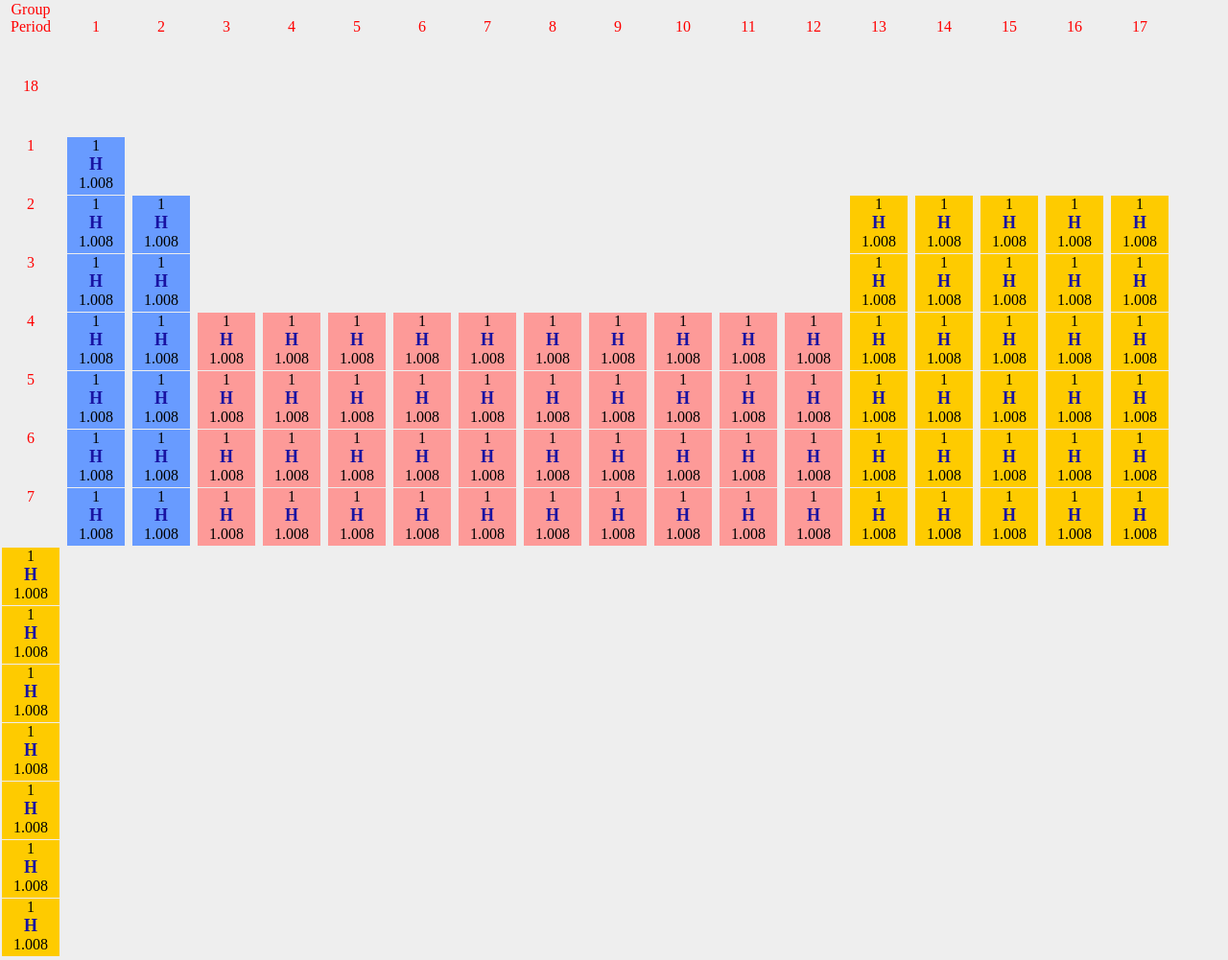
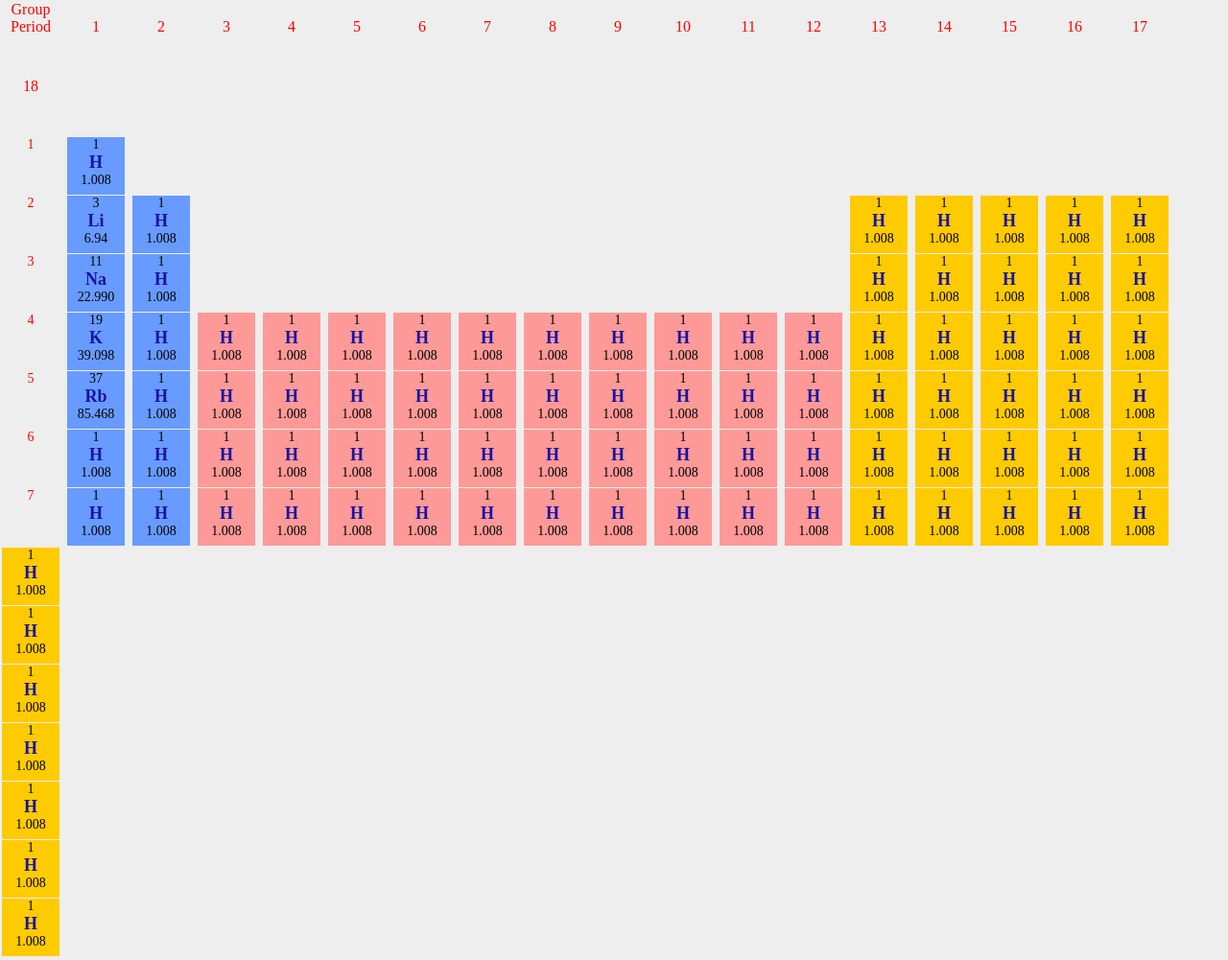
Before and after one commit to DeizyRozas/tabla-periodica, a plain HTML site: page index.html in a window 1280 px wide. Shown: the top 1001 px of the page at 96% size. Drawn offline with nearby package versions, Linux system fonts and the light colour scheme.

Commit message:
agrego algunos elementos periodicos con nombre

```diff
--- a/index.html
+++ b/index.html
@@ -28,8 +28,7 @@
             <li class="horizontales">15</li>
             <li class="horizontales">16</li>
             <li class="horizontales">17</li>
-            <li class="horizontales" class="horizontales">18</li>
-        </ul>
+            <li class="horizontales" class="horizontales">18</li></ul>
         <ul class= "numeros">
             <li><p>1</p></li> <li><p>2</p></li>
             <li><p>3</p></li> <li><p>4</p></li> <li><p>5</p></li>
@@ -37,10 +36,10 @@
 
         <div class="azules"><ul >
             <li class="azu"><p>1</p> <h2>H</h2> <p>1.008</p></li>
-            <li class="azu"><p>1</p> <h2>H</h2> <p>1.008</p></li>
-            <li class="azu"><p>1</p> <h2>H</h2> <p>1.008</p></li>
-            <li class="azu"><p>1</p> <h2>H</h2> <p>1.008</p></li>
-            <li class="azu"><p>1</p> <h2>H</h2> <p>1.008</p></li>
+            <li class="azu"><p>3</p> <h2>Li</h2> <p>6.94</p></li>
+            <li class="azu"><p>11</p> <h2>Na</h2> <p>22.990</p></li>
+            <li class="azu"><p>19</p> <h2>K</h2> <p>39.098</p></li>
+            <li class="azu"><p>37</p> <h2>Rb</h2> <p>85.468</p></li>
             <li class="azu"><p>1</p> <h2>H</h2> <p>1.008</p></li>
             <li class="azu"><p>1</p> <h2>H</h2> <p>1.008</p></li>
         </ul>
@@ -58,62 +57,87 @@
             <li class="ros"><p>1</p> <h2>H</h2> <p>1.008</p></li>
             <li class="ros"><p>1</p> <h2>H</h2> <p>1.008</p></li>
             <li class="ros"><p>1</p> <h2>H</h2> <p>1.008</p></li>
-            <li class="ros"><p>1</p> <h2>H</h2> <p>1.008</p></li>
-        </ul>
+            <li class="ros"><p>1</p> <h2>H</h2> <p>1.008</p></li></ul>
         <ul class="rosa">
             <li class="ros"><p>1</p> <h2>H</h2> <p>1.008</p></li>
             <li class="ros"><p>1</p> <h2>H</h2> <p>1.008</p></li>
             <li class="ros"><p>1</p> <h2>H</h2> <p>1.008</p></li>
-            <li class="ros"><p>1</p> <h2>H</h2> <p>1.008</p></li>
-        </ul>
+            <li class="ros"><p>1</p> <h2>H</h2> <p>1.008</p></li></ul>
         <ul class="rosa">
             <li class="ros"><p>1</p> <h2>H</h2> <p>1.008</p></li>
             <li class="ros"><p>1</p> <h2>H</h2> <p>1.008</p></li>
             <li class="ros"><p>1</p> <h2>H</h2> <p>1.008</p></li>
-            <li class="ros"><p>1</p> <h2>H</h2> <p>1.008</p></li>
-        </ul>
+            <li class="ros"><p>1</p> <h2>H</h2> <p>1.008</p></li></ul>
         <ul class="rosa">
             <li class="ros"><p>1</p> <h2>H</h2> <p>1.008</p></li>
             <li class="ros"><p>1</p> <h2>H</h2> <p>1.008</p></li>
             <li class="ros"><p>1</p> <h2>H</h2> <p>1.008</p></li>
-            <li class="ros"><p>1</p> <h2>H</h2> <p>1.008</p></li>
-        </ul>
+            <li class="ros"><p>1</p> <h2>H</h2> <p>1.008</p></li></ul>
         <ul class="rosa">
             <li class="ros"><p>1</p> <h2>H</h2> <p>1.008</p></li>
             <li class="ros"><p>1</p> <h2>H</h2> <p>1.008</p></li>
             <li class="ros"><p>1</p> <h2>H</h2> <p>1.008</p></li>
-            <li class="ros"><p>1</p> <h2>H</h2> <p>1.008</p></li>
-        </ul>
+            <li class="ros"><p>1</p> <h2>H</h2> <p>1.008</p></li></ul>
         <ul class="rosa">
             <li class="ros"><p>1</p> <h2>H</h2> <p>1.008</p></li>
             <li class="ros"><p>1</p> <h2>H</h2> <p>1.008</p></li>
             <li class="ros"><p>1</p> <h2>H</h2> <p>1.008</p></li>
-            <li class="ros"><p>1</p> <h2>H</h2> <p>1.008</p></li>
-        </ul>
+            <li class="ros"><p>1</p> <h2>H</h2> <p>1.008</p></li></ul>
         <ul class="rosa">
             <li class="ros"><p>1</p> <h2>H</h2> <p>1.008</p></li>
             <li class="ros"><p>1</p> <h2>H</h2> <p>1.008</p></li>
             <li class="ros"><p>1</p> <h2>H</h2> <p>1.008</p></li>
-            <li class="ros"><p>1</p> <h2>H</h2> <p>1.008</p></li>
-        </ul>
+            <li class="ros"><p>1</p> <h2>H</h2> <p>1.008</p></li></ul>
         <ul class="rosa">
             <li class="ros"><p>1</p> <h2>H</h2> <p>1.008</p></li>
             <li class="ros"><p>1</p> <h2>H</h2> <p>1.008</p></li>
             <li class="ros"><p>1</p> <h2>H</h2> <p>1.008</p></li>
-            <li class="ros"><p>1</p> <h2>H</h2> <p>1.008</p></li>
-        </ul>
+            <li class="ros"><p>1</p> <h2>H</h2> <p>1.008</p></li></ul>
         <ul class="rosa">
             <li class="ros"><p>1</p> <h2>H</h2> <p>1.008</p></li>
             <li class="ros"><p>1</p> <h2>H</h2> <p>1.008</p></li>
             <li class="ros"><p>1</p> <h2>H</h2> <p>1.008</p></li>
-            <li class="ros"><p>1</p> <h2>H</h2> <p>1.008</p></li>
-        </ul>
+            <li class="ros"><p>1</p> <h2>H</h2> <p>1.008</p></li></ul>
         <ul class="rosa">
             <li class="ros"><p>1</p> <h2>H</h2> <p>1.008</p></li>
             <li class="ros"><p>1</p> <h2>H</h2> <p>1.008</p></li>
             <li class="ros"><p>1</p> <h2>H</h2> <p>1.008</p></li>
-            <li class="ros"><p>1</p> <h2>H</h2> <p>1.008</p></li>
-        </ul>
+            <li class="ros"><p>1</p> <h2>H</h2> <p>1.008</p></li> </ul>
+        <ul class="amarillo">
+            <li class="ama"><p>1</p> <h2>H</h2> <p>1.008</p></li>
+            <li class="ama"><p>1</p> <h2>H</h2> <p>1.008</p></li>
+            <li class="ama"><p>1</p> <h2>H</h2> <p>1.008</p></li>
+            <li class="ama"><p>1</p> <h2>H</h2> <p>1.008</p></li>
+            <li class="ama"><p>1</p> <h2>H</h2> <p>1.008</p></li>
+            <li class="ama"><p>1</p> <h2>H</h2> <p>1.008</p></li></ul>
+        <ul class="amarillo">
+            <li class="ama"><p>1</p> <h2>H</h2> <p>1.008</p></li>
+            <li class="ama"><p>1</p> <h2>H</h2> <p>1.008</p></li>
+            <li class="ama"><p>1</p> <h2>H</h2> <p>1.008</p></li>
+            <li class="ama"><p>1</p> <h2>H</h2> <p>1.008</p></li>
+            <li class="ama"><p>1</p> <h2>H</h2> <p>1.008</p></li>
+            <li class="ama"><p>1</p> <h2>H</h2> <p>1.008</p></li></ul>
+        <ul class="amarillo">
+            <li class="ama"><p>1</p> <h2>H</h2> <p>1.008</p></li>
+            <li class="ama"><p>1</p> <h2>H</h2> <p>1.008</p></li>
+            <li class="ama"><p>1</p> <h2>H</h2> <p>1.008</p></li>
+            <li class="ama"><p>1</p> <h2>H</h2> <p>1.008</p></li>
+            <li class="ama"><p>1</p> <h2>H</h2> <p>1.008</p></li>
+            <li class="ama"><p>1</p> <h2>H</h2> <p>1.008</p></li></ul>
+        <ul class="amarillo">
+            <li class="ama"><p>1</p> <h2>H</h2> <p>1.008</p></li>
+            <li class="ama"><p>1</p> <h2>H</h2> <p>1.008</p></li>
+            <li class="ama"><p>1</p> <h2>H</h2> <p>1.008</p></li>
+            <li class="ama"><p>1</p> <h2>H</h2> <p>1.008</p></li>
+            <li class="ama"><p>1</p> <h2>H</h2> <p>1.008</p></li>
+            <li class="ama"><p>1</p> <h2>H</h2> <p>1.008</p></li></ul>
+        <ul class="amarillo">
+            <li class="ama"><p>1</p> <h2>H</h2> <p>1.008</p></li>
+            <li class="ama"><p>1</p> <h2>H</h2> <p>1.008</p></li>
+            <li class="ama"><p>1</p> <h2>H</h2> <p>1.008</p></li>
+            <li class="ama"><p>1</p> <h2>H</h2> <p>1.008</p></li>
+            <li class="ama"><p>1</p> <h2>H</h2> <p>1.008</p></li>
+            <li class="ama"><p>1</p> <h2>H</h2> <p>1.008</p></li></ul>
         <ul class="amarillo">
             <li class="ama"><p>1</p> <h2>H</h2> <p>1.008</p></li>
             <li class="ama"><p>1</p> <h2>H</h2> <p>1.008</p></li>
@@ -121,48 +145,7 @@
             <li class="ama"><p>1</p> <h2>H</h2> <p>1.008</p></li>
             <li class="ama"><p>1</p> <h2>H</h2> <p>1.008</p></li>
             <li class="ama"><p>1</p> <h2>H</h2> <p>1.008</p></li>
-        </ul>
-        <ul class="amarillo">
-            <li class="ama"><p>1</p> <h2>H</h2> <p>1.008</p></li>
-            <li class="ama"><p>1</p> <h2>H</h2> <p>1.008</p></li>
-            <li class="ama"><p>1</p> <h2>H</h2> <p>1.008</p></li>
-            <li class="ama"><p>1</p> <h2>H</h2> <p>1.008</p></li>
-            <li class="ama"><p>1</p> <h2>H</h2> <p>1.008</p></li>
-            <li class="ama"><p>1</p> <h2>H</h2> <p>1.008</p></li>
-        </ul>
-        <ul class="amarillo">
-            <li class="ama"><p>1</p> <h2>H</h2> <p>1.008</p></li>
-            <li class="ama"><p>1</p> <h2>H</h2> <p>1.008</p></li>
-            <li class="ama"><p>1</p> <h2>H</h2> <p>1.008</p></li>
-            <li class="ama"><p>1</p> <h2>H</h2> <p>1.008</p></li>
-            <li class="ama"><p>1</p> <h2>H</h2> <p>1.008</p></li>
-            <li class="ama"><p>1</p> <h2>H</h2> <p>1.008</p></li>
-        </ul>
-        <ul class="amarillo">
-            <li class="ama"><p>1</p> <h2>H</h2> <p>1.008</p></li>
-            <li class="ama"><p>1</p> <h2>H</h2> <p>1.008</p></li>
-            <li class="ama"><p>1</p> <h2>H</h2> <p>1.008</p></li>
-            <li class="ama"><p>1</p> <h2>H</h2> <p>1.008</p></li>
-            <li class="ama"><p>1</p> <h2>H</h2> <p>1.008</p></li>
-            <li class="ama"><p>1</p> <h2>H</h2> <p>1.008</p></li>
-        </ul>
-        <ul class="amarillo">
-            <li class="ama"><p>1</p> <h2>H</h2> <p>1.008</p></li>
-            <li class="ama"><p>1</p> <h2>H</h2> <p>1.008</p></li>
-            <li class="ama"><p>1</p> <h2>H</h2> <p>1.008</p></li>
-            <li class="ama"><p>1</p> <h2>H</h2> <p>1.008</p></li>
-            <li class="ama"><p>1</p> <h2>H</h2> <p>1.008</p></li>
-            <li class="ama"><p>1</p> <h2>H</h2> <p>1.008</p></li>
-        </ul>
-        <ul class="amarillo">
-            <li class="ama"><p>1</p> <h2>H</h2> <p>1.008</p></li>
-            <li class="ama"><p>1</p> <h2>H</h2> <p>1.008</p></li>
-            <li class="ama"><p>1</p> <h2>H</h2> <p>1.008</p></li>
-            <li class="ama"><p>1</p> <h2>H</h2> <p>1.008</p></li>
-            <li class="ama"><p>1</p> <h2>H</h2> <p>1.008</p></li>
-            <li class="ama"><p>1</p> <h2>H</h2> <p>1.008</p></li>
-            <li class="ama"><p>1</p> <h2>H</h2> <p>1.008</p></li>
-        </ul>
+            <li class="ama"><p>1</p> <h2>H</h2> <p>1.008</p></li></ul>
         <footer><p class="rojo">*Lanthanoids</p>
             <ul class="verde">
                 <li class="ver"><p>1</p> <h2>H</h2> <p>1.008</p></li>
--- a/style.less
+++ b/style.less
@@ -33,7 +33,8 @@ h2{
 }
 
 p{
-    margin:0
+    margin:0;
+    font-size: 14px;
 }
 
 main{
```
Also changed, not shown: style.css.
